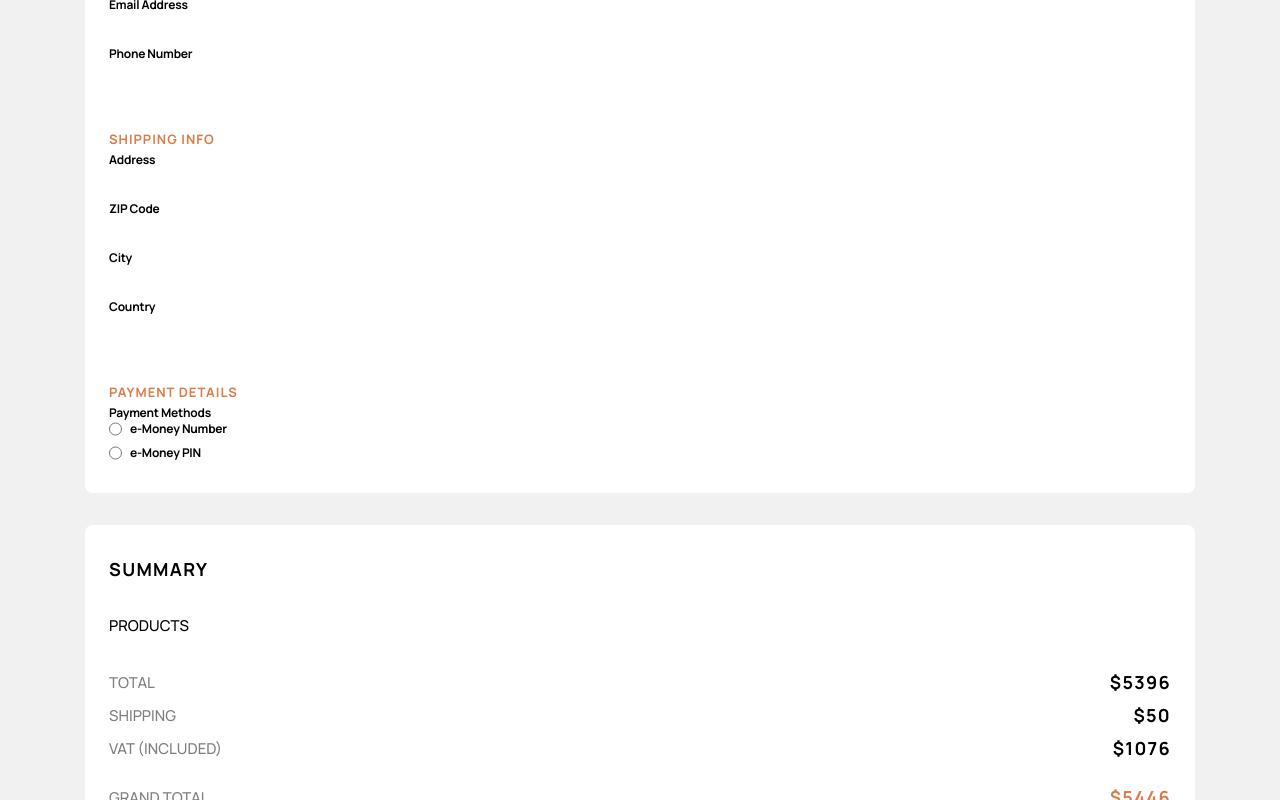
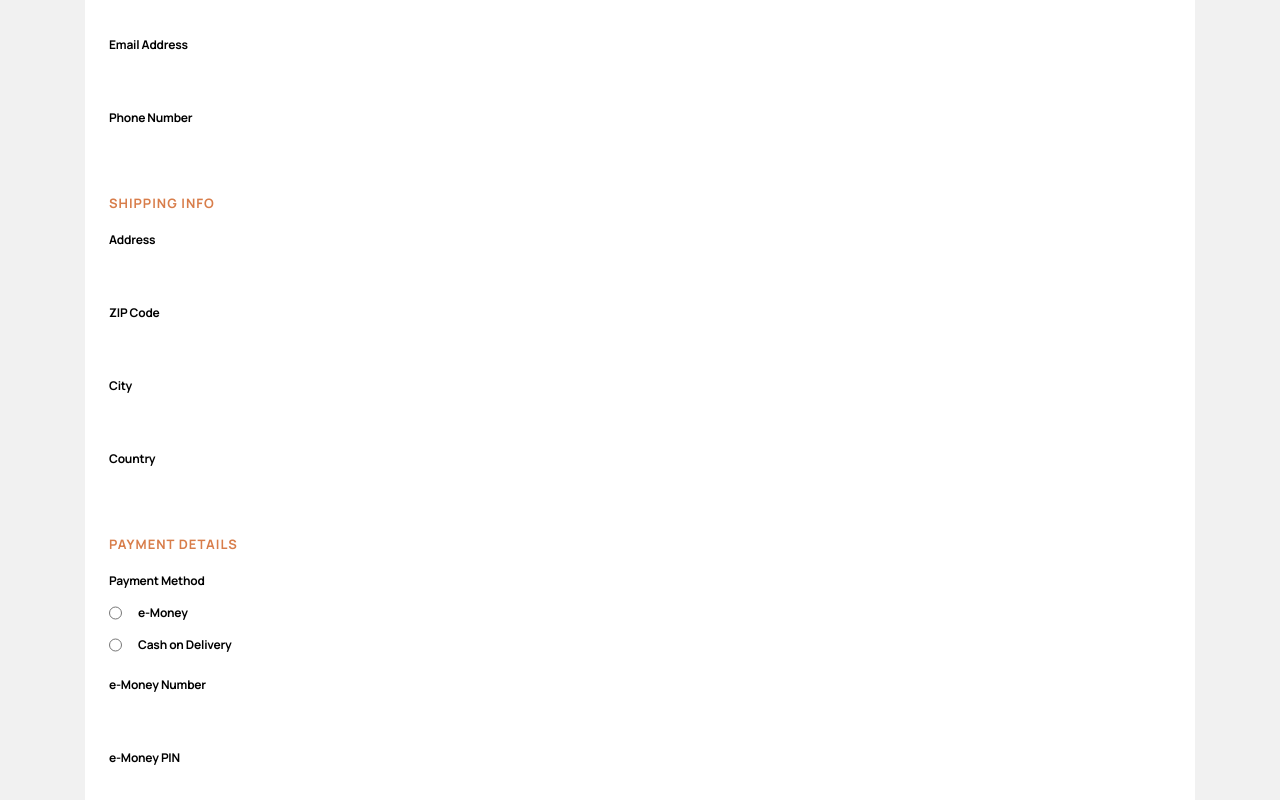
Before and after one commit to scottmotion/audiophile-ecommerce, a React (Vite) app: page /audiophile-ecommerce/checkout in a window 1280 px wide. Shown: the part 420-1220 px from the top of the page. Built offline with nearby package versions, Linux system fonts and the light colour scheme.

Commit message:
checkout form

```diff
--- a/package.json
+++ b/package.json
@@ -16,6 +16,7 @@
     "vite-plugin-svgr": "^3.2.0"
   },
   "devDependencies": {
+    "@tailwindcss/forms": "^0.5.7",
     "@types/react": "^18.2.15",
     "@types/react-dom": "^18.2.7",
     "@typescript-eslint/eslint-plugin": "^6.0.0",
--- a/src/pages/Checkout.tsx
+++ b/src/pages/Checkout.tsx
@@ -15,8 +15,9 @@ export default function Checkout() {
         <section className="flex w-full max-w-content flex-col gap-8 rounded-lg bg-white px-6 pb-8 pt-6">
           <h1 className="heading-5 md:heading-4">Checkout</h1>
 
-          <div className="flex flex-col">
+          <div className="flex flex-col gap-4">
             <h2 className="text-subtitle">Billing Details</h2>
+            <div className="flex flex-col gap-6">
               <div className="flex flex-col gap-2">
                 <label htmlFor="name">Name</label>
                 <input type="text" id="name"></input>
@@ -30,9 +31,11 @@ export default function Checkout() {
                 <input type="tel" id="tel"></input>
               </div>
             </div>
+          </div>
 
-          <div className="flex flex-col">
+          <div className="flex flex-col gap-4">
             <h2 className="text-subtitle">Shipping Info</h2>
+            <div className="flex flex-col gap-6">
               <div className="flex flex-col gap-2">
                 <label htmlFor="address">Address</label>
                 <input type="text" id="address"></input>
@@ -50,28 +53,41 @@ export default function Checkout() {
                 <input type="text" id="country"></input>
               </div>
             </div>
+          </div>
 
-          <div className="flex flex-col">
+          <div className="flex flex-col gap-4">
             <h2 className="text-subtitle">Payment Details</h2>
-            {/* <div className="flex flex-row gap-2">
-              <input type="radio" id="eMoneyNum" name="eMoney"></input>
+            <div className="flex flex-col gap-6">
+              <div
+                role="group"
+                aria-labelledby="paymentLegend"
+                className="flex flex-col gap-4"
+              >
+                <div id="paymentLegend" className="legend">
+                  Payment Method
+                </div>
+                <div className="flex flex-row gap-4">
+                  <input type="radio" id="eMoney" name="payMethod"></input>
+                  <label htmlFor="eMoney">e-Money</label>
+                </div>
+                <div className="flex flex-row gap-4">
+                  <input
+                    type="radio"
+                    id="cashOnDelivery"
+                    name="payMethod"
+                  ></input>
+                  <label htmlFor="cashOnDelivery">Cash on Delivery</label>
+                </div>
+              </div>
+              <div className="flex flex-col gap-2">
                 <label htmlFor="eMoneyNum">e-Money Number</label>
+                <input type="text" id="eMoneyNum"></input>
               </div>
-            <div className="flex flex-row gap-2">
-              <input type="radio" id="eMoneyPin" name="eMoney"></input>
-              <label htmlFor="eMoneyPin">e-Money PIN</label>
-            </div> */}
-            <fieldset className="flex flex-col gap-2">
-              <legend>Payment Methods</legend>
-              <div className="flex flex-row gap-2">
-                <input type="radio" id="eMoneyNum" name="eMoney"></input>
-                <label htmlFor="eMoneyNum">e-Money Number</label>
+              <div className="flex flex-col gap-2">
+                <label htmlFor="country">e-Money PIN</label>
+                <input type="text" id="country"></input>
               </div>
-              <div className="flex flex-row gap-2">
-                <input type="radio" id="eMoneyPin" name="eMoney"></input>
-                <label htmlFor="eMoneyPin">e-Money PIN</label>
             </div>
-            </fieldset>
           </div>
         </section>
         <section className="flex w-full max-w-content flex-col gap-8 rounded-lg bg-white px-6 py-8 uppercase">
--- a/tailwind.config.js
+++ b/tailwind.config.js
@@ -46,7 +46,7 @@ export default {
           letterSpacing: "0px",
         },
         "p": { opacity: "0.5", whiteSpace: "pre-line" },
-        "label, legend": {
+        "label": {
           fontSize: "12px",
           fontWeight: "700",
           lineHeight: "16px",
@@ -173,6 +173,12 @@ export default {
           fontWeight: "700",
           textTransform: "uppercase",
         },
+        ".label, .legend": {
+          fontSize: "12px",
+          fontWeight: "700",
+          lineHeight: "16px",
+          letterSpacing: "-.21px",
+        },
         ".nav-item": {
           "fontSize": "13px",
           "lineHeight": "25px",
```
Also changed, not shown: 1 other file (tests, documents, lock files or other folders). Lines whose indentation alone changed are shown as unchanged.
